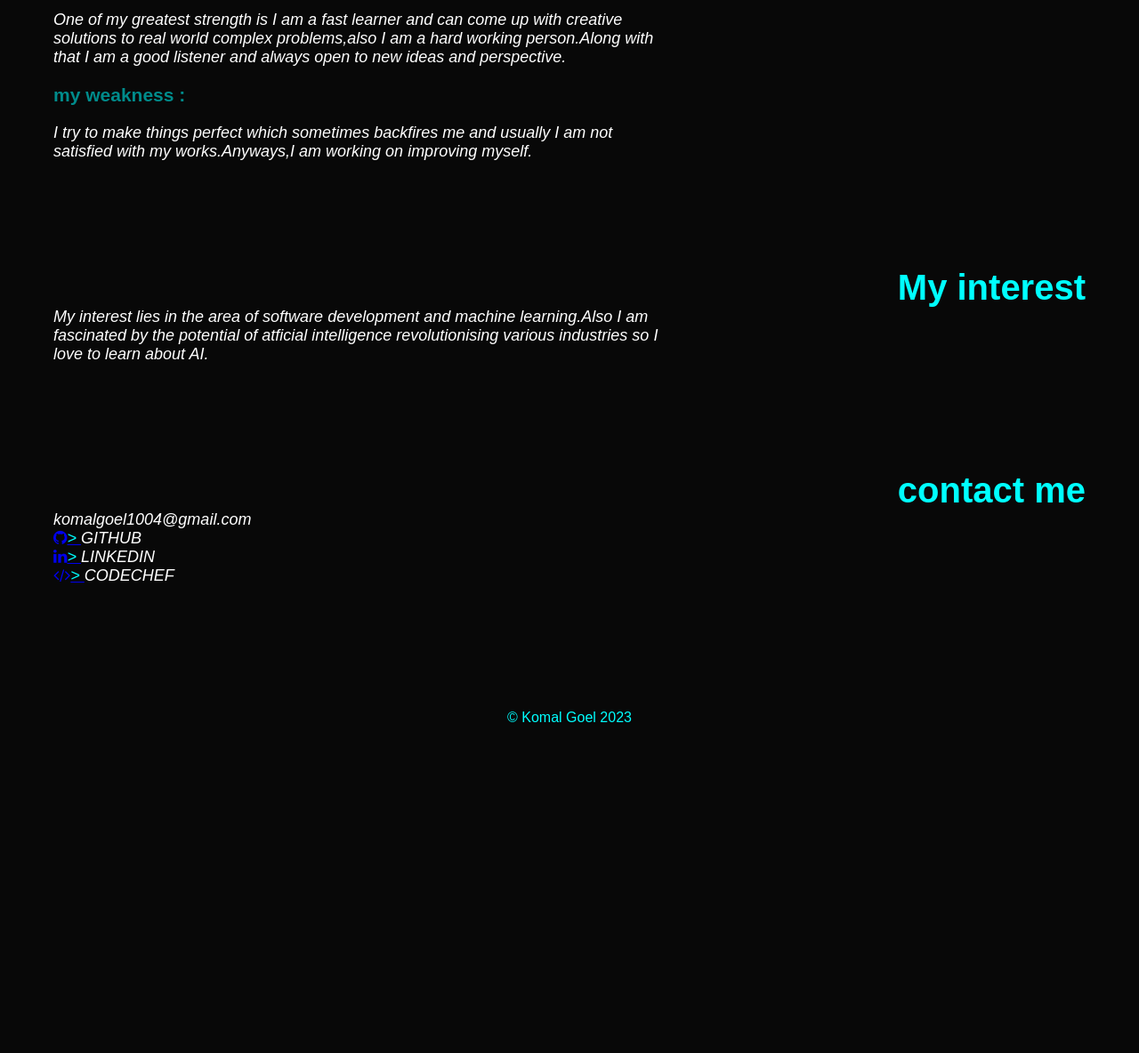
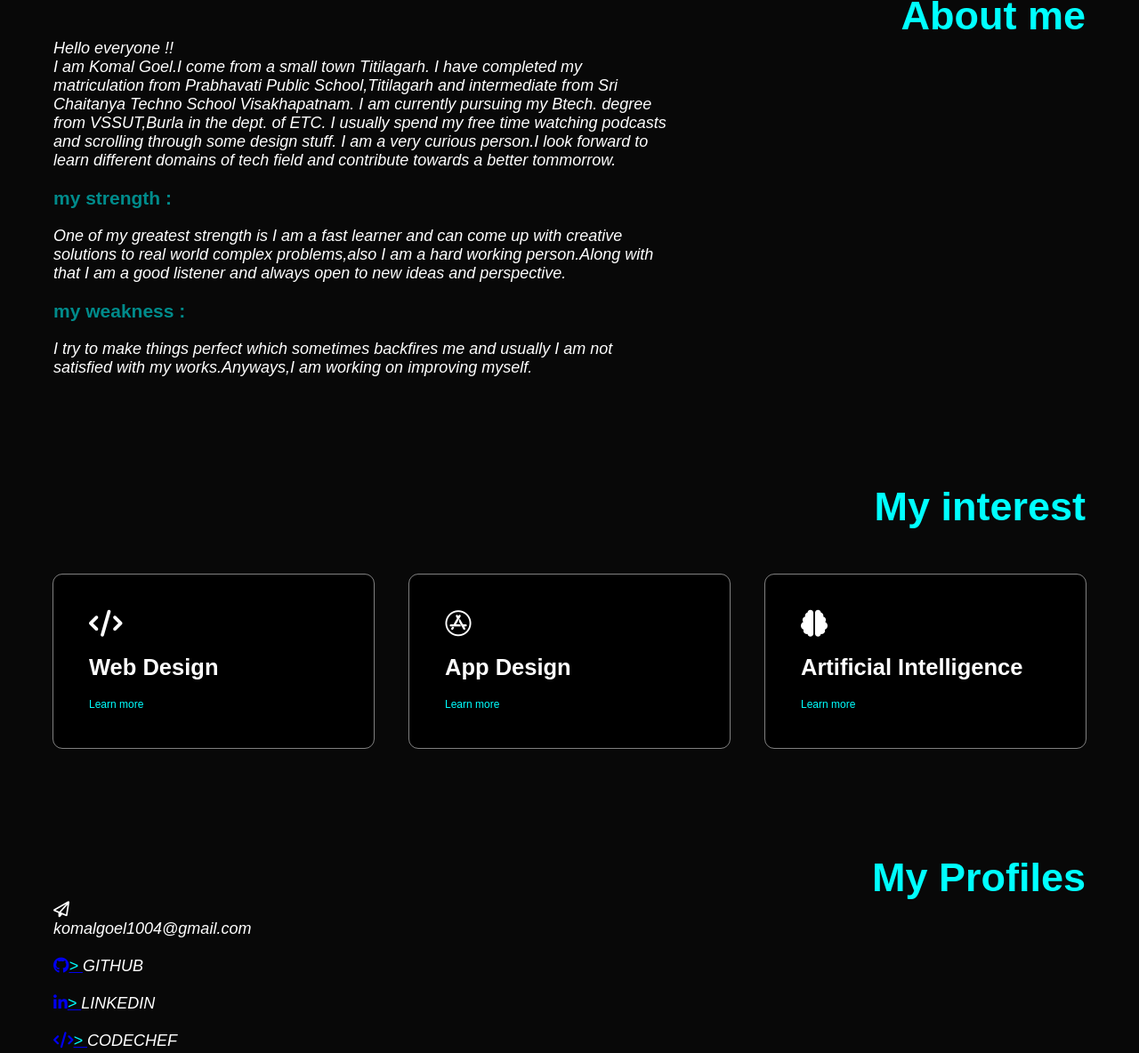
Before and after one commit to komal-Goel-04/mywebpage, a plain HTML site: page index.html in a window 1280 px wide. Shown: the part 868-2052 px from the top of the page at 89% size. Before the commit the page ends 1704 px from the top, so only its background shows below. Drawn offline with Linux system fonts and the light colour scheme.

Commit message:
Add files via upload

```diff
--- a/index.html
+++ b/index.html
@@ -8,6 +8,7 @@
       rel="stylesheet"
       href="https://cdnjs.cloudflare.com/ajax/libs/font-awesome/4.7.0/css/font-awesome.min.css"
     />
+    <script src="https://kit.fontawesome.com/7039ef1c27.js" crossorigin="anonymous"></script>
 
     <!-- ---------------------------------website title------------------------------------------- -->
     <title>Basic Blog</title>
@@ -23,7 +24,7 @@
             <li><a href="#header">Home</a></li>
             <li><a href="#about">About me</a></li>
             <li><a href="#interest">My interest</a></li>
-            <li><a href="#contact">Contact</a></li>
+            <li><a href="#contact">My Profiles</a></li>
           </ul>
         </nav>
       </div>
@@ -42,8 +43,9 @@
           I am Komal Goel.I come from a small town Titilagarh. I have completed
           my matriculation from Prabhavati Public School,Titilagarh and
           intermediate from Sri Chaitanya Techno School Visakhapatnam. I am
-          currently pursuing my Btech. degree from VSSUT,Burla. I am a very
-          curious student.I am very excited to learn different domains of this
+          currently pursuing my Btech. degree from VSSUT,Burla in the dept. of ETC.
+          I usually spend my free time watching podcasts and scrolling through some design stuff.
+           I am a very curious person.I look forward to learn different domains of
           tech field and contribute towards a better tommorrow.
         </p>
 
@@ -80,12 +82,26 @@
     <div id="interest">
       <div class="interest-container">
         <h1 class="interest-sub-title">My interest</h1>
-        <p class="interest-description">
-          My interest lies in the area of software development and machine
-          learning.Also I am fascinated by the potential of atficial
-          intelligence revolutionising various industries so I love to learn
-          about AI.
-        </p>
+        <div class="interest-list">
+          <div>
+            <i class="fa-solid fa-code"></i>
+            <h2>Web Design</h2>
+            <p></p>
+            <a href="#">Learn more</a>
+          </div>
+          <div>
+            <i class="fa-brands fa-app-store"></i>
+            <h2>App Design</h2>
+            <p></p>
+            <a href="#">Learn more</a>
+          </div>
+          <div>
+            <i class="fa-solid fa-brain"></i>
+            <h2>Artificial Intelligence</h2>
+            <p></p>
+            <a href="#">Learn more</a>
+          </div>
+        </div>
       </div>
     </div>
 
@@ -95,25 +111,31 @@
       <div class="contact-container">
         <div class="row">
           <div class="contact-left">
-            <h1 class="sub-title">contact me</h1>
+            <h1 class="sub-title">My Profiles</h1>
             <div class="contact-data">
+              <i class="fa-regular fa-paper-plane"></i><x style="color: cyan"></x>
                 <p>komalgoel1004@gmail.com</p>
+
+                <br>
+
                 <div class="links-data"></div>
+
                 <a href="https://github.com/komal-Goel-04" target="_blank"
-                  ><i class="fa fa-github"></i><x style="color: aqua">> </x></a
+                  ><i class="fa fa-github"></i><x style="color: cyan">> </x></a
                 >GITHUB
 
                 <br>
+                <br>
 
-                <a href="https://www.linkedin.com/in/komal-goel-6b1692267/"target" ="_blank"
-                  ><i class="fa fa-linkedin"></i
-                  ><x style="color: aqua">> </x></a
+                <a href="https://www.linkedin.com/in/komal-goel-6b1692267/" target="_blank"
+                  ><i class="fa fa-linkedin"></i><x style="color: cyan">> </x></a
                 >LINKEDIN
+              <br>
               <br>
                 <a
                   href="https://www.codechef.com/users/komalgoel1004"
                   target="_blank"
-                  ><i class="fa fa-code"></i><x style="color: aqua">> </x></a
+                  ><i class="fa fa-code"></i><x style="color: cyan">> </x></a
                 >CODECHEF
             </div>
             </div>
--- a/style.css
+++ b/style.css
@@ -15,10 +15,20 @@ body{
 }
 
 
+/*to add the background image*/
+#header{
+    width: 100%;
+    height: 100vh;
+    background-image: url(images/blue.jpeg.jpeg);
+    background-size: cover;
+    background-position: center;
+}
+
+
 
 /*for text link allignment*/
 .container{
-    padding: 10px 0% 10px 60%;
+    padding: 10px 0% 10px 68%;
     /* text-align: right; */
 }
 
@@ -34,14 +44,14 @@ nav{
 nav ul li{
     display: inline-block;
     list-style: none;
-    margin: 10px 20px;
+    margin: 10px 10px;
 }
 
 /* to remove the unserline and color when u hover through link text */
 nav ul li a{
     color:#fff;
     text-decoration:none;
-    font-size:14px;
+    font-size:15px;
     position: relative;
 }
 
@@ -83,7 +93,7 @@ nav ul li a:hover::after
 } */
 .sub-title{
     color: cyan;
-    font-size: 40px;
+    font-size: 45px;
 
 }
 .description{
@@ -92,7 +102,7 @@ nav ul li a:hover::after
     width: 60%;
     /* margin: auto; */
     text-align: left;
-    font-style: italic;
+    font-style:oblique;
     font-weight: 50;
 
 }
@@ -129,7 +139,7 @@ nav ul li a:hover::after
 }
 
 .strength{
-    font-style: italic;
+    font-style: oblique;
     margin-top: 5px;
     font-size: 18px;
     font-weight: 50;
@@ -146,18 +156,53 @@ nav ul li a:hover::after
 }
 
 .interest-sub-title{
-    font-size: 40px;
+    font-size: 45px;
     color:cyan;
 
 }
-.interest-description{
-    /* padding:10px 80% 10px 20%; */
+/*.interest-description{
+    padding:10px 80% 10px 20%;
     font-size: 18px;
     width: 60%;
-    /* margin: auto; */
+    margin: auto;
     text-align: left;
-    font-style: italic;
+    font-style: oblique;
     font-weight: 50;
+}*/
+
+.interest-list{
+    display: grid;
+    grid-template-columns: repeat(auto-fit, minmax(250px,1fr));
+    grid-gap : 40px;
+    margin-top: 50px;
+    text-align: left;
+}
+.interest-list div{
+    background:black;
+    padding: 40px;
+    font-size: 17px;
+    font-weight: 300;
+    border-radius: 10px;
+    outline: 1.8px solid grey;
+    transition: background 0.5s ,transform 0.5s;
+}
+
+.interest-list div i{
+    font-size: 30px;
+    margin-bottom: 20px;
+}
+
+.interest-list div a{
+    text-decoration: none;
+    color: cyan;
+    font-size: 12px;
+    margin-top: 20px;
+    display: inline-block;
+}
+
+.interest-list div:hover{
+    outline: 1.8px solid cyan;
+    transform: translateY(-15px);
 }
 
 
@@ -168,7 +213,7 @@ nav ul li a:hover::after
 }
 
 .contact-subtitle{
-    font-size: 40px;
+    font-size: 45px;
     color:cyan;
 
 }
@@ -178,7 +223,7 @@ nav ul li a:hover::after
     width: 60%;
     /* margin: auto; */
     text-align: left;
-    font-style: italic;
+    font-style: oblique;
     font-weight: 50;
 
 }
```
